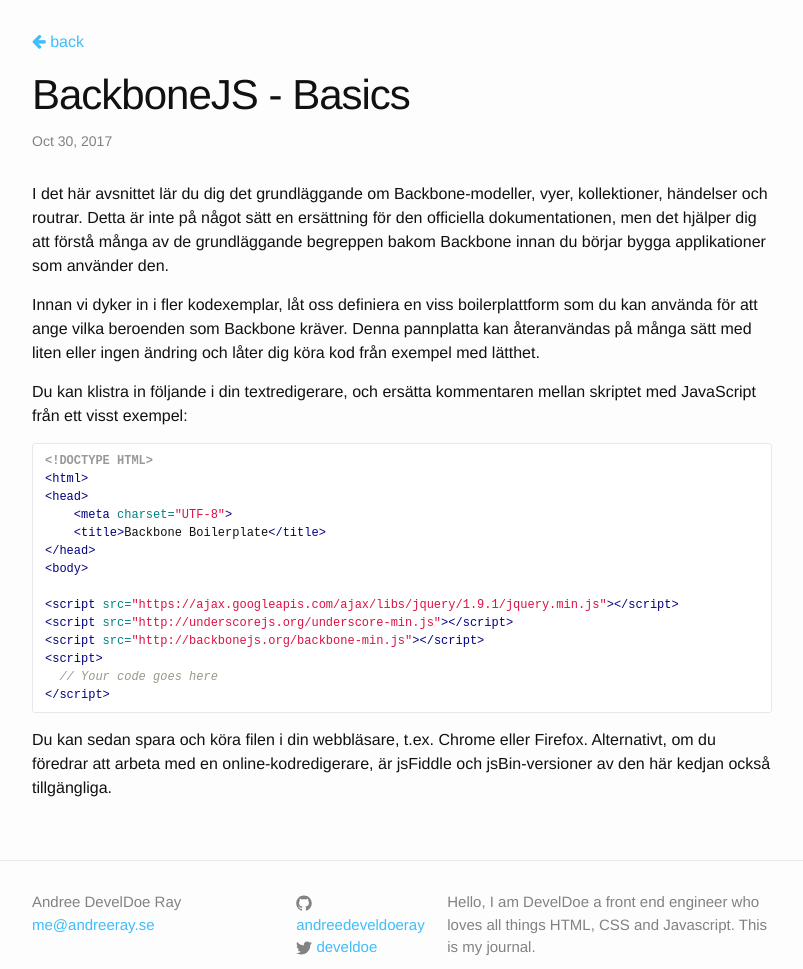
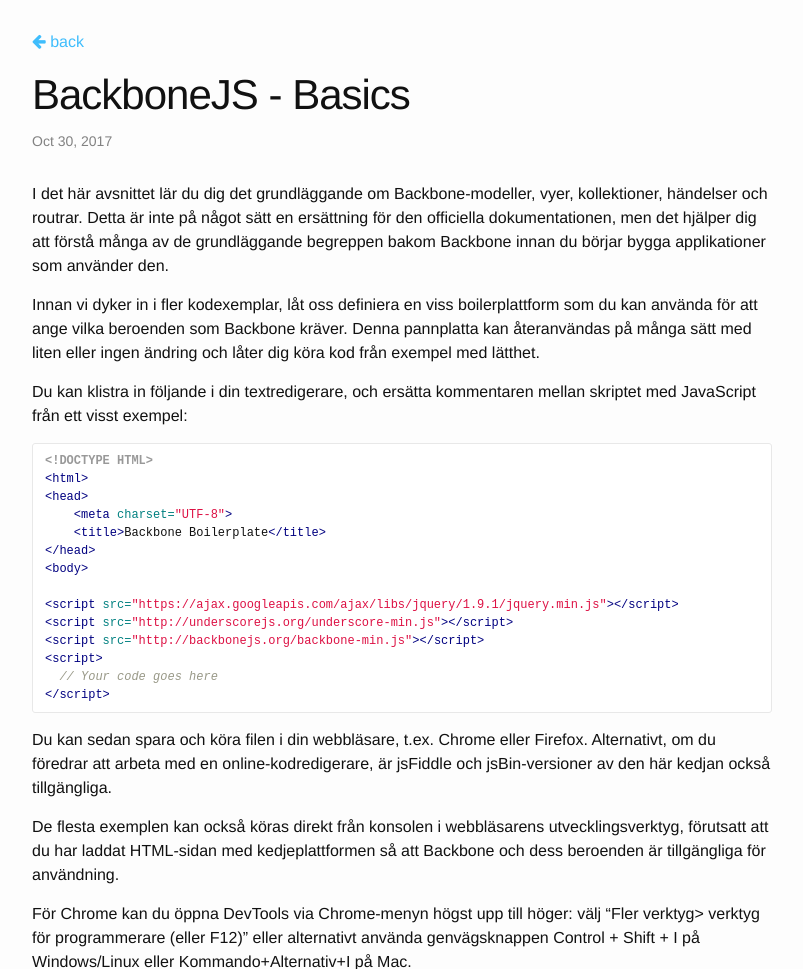
Before and after one commit to develdoe/develdoe.github.io, a Jekyll site: the page built from _posts/2017-10-30-backbonejs-basics.md, in a window 1280 px wide. Shown: the top 969 px of the page, without its empty margins (238-1041 px from the left). Built offline with Jekyll 4.4.1, drawn with Linux system fonts in a browser that asks for light colours; grey boxes are pictures that could not be loaded.

Commit message:
Update 2017-10-30-backbonejs-basics.md

````diff
--- a/_posts/2017-10-30-backbonejs-basics.md
+++ b/_posts/2017-10-30-backbonejs-basics.md
@@ -26,3 +26,9 @@
 </script>
 ```
 Du kan sedan spara och köra filen i din webbläsare, t.ex. Chrome eller Firefox. Alternativt, om du föredrar att arbeta med en online-kodredigerare, är jsFiddle och jsBin-versioner av den här kedjan också tillgängliga.
+
+De flesta exemplen kan också köras direkt från konsolen i webbläsarens utvecklingsverktyg, förutsatt att du har laddat HTML-sidan med kedjeplattformen så att Backbone och dess beroenden är tillgängliga för användning.
+
+För Chrome kan du öppna DevTools via Chrome-menyn högst upp till höger: välj "Fler verktyg> verktyg för programmerare (eller F12)" eller alternativt använda genvägsknappen Control + Shift + I på Windows/Linux eller Kommando+Alternativ+I på Mac.
+
+![devtools](https://addyosmani.com/backbone-fundamentals/img/devtools.png)
````
